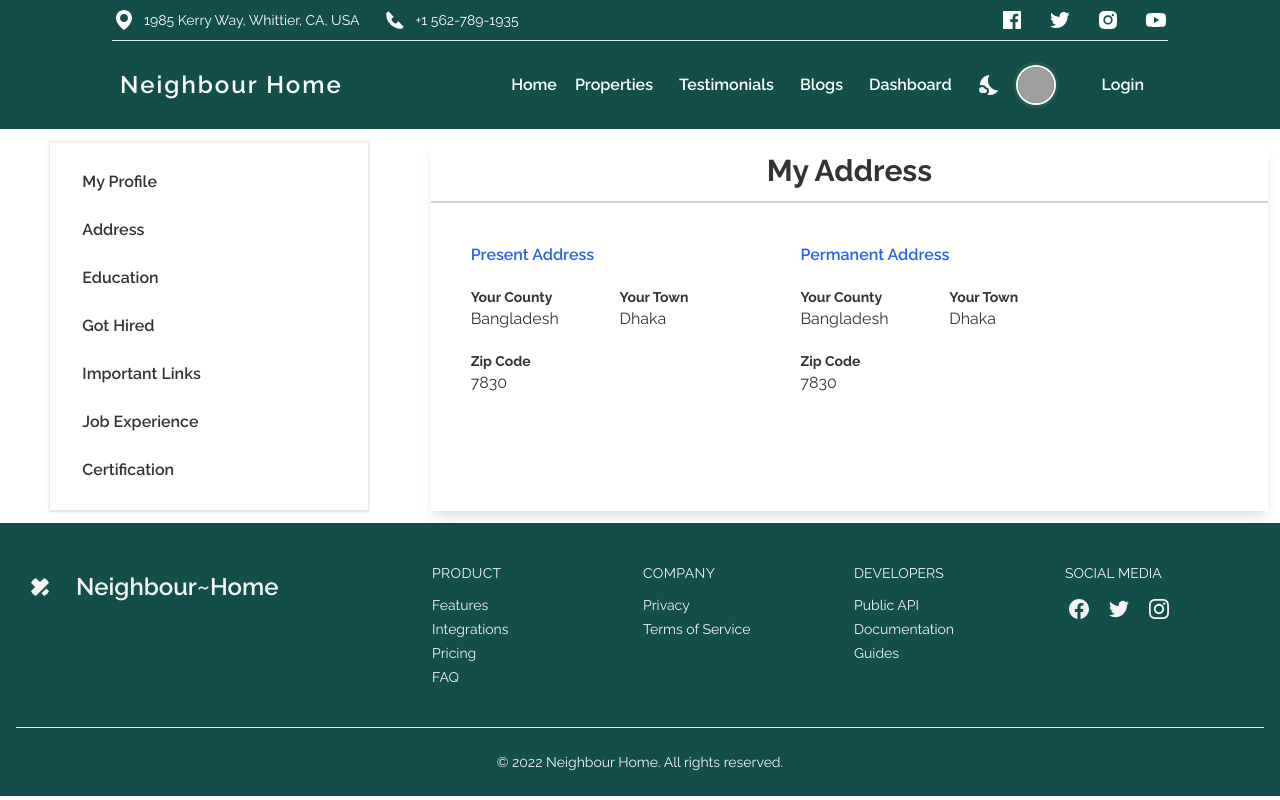
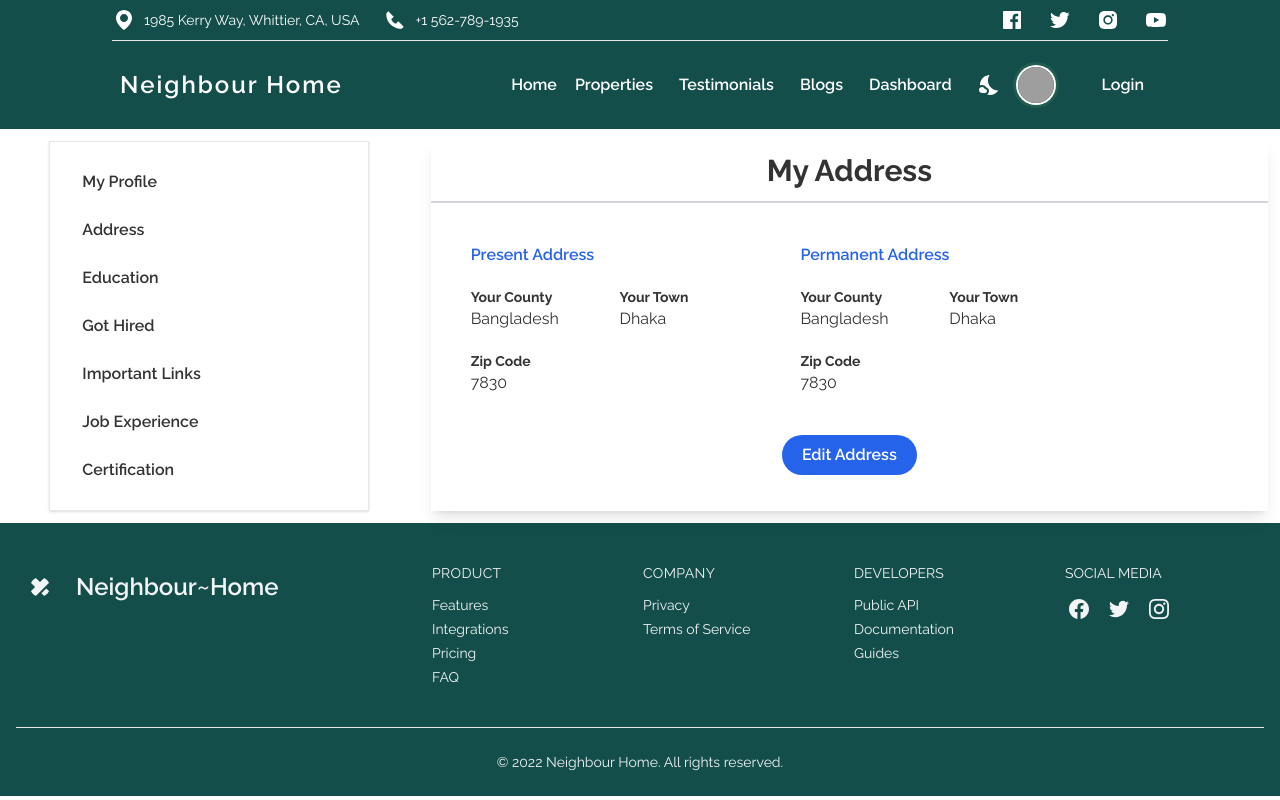
Before and after one commit to khanshorif331/neighbour-home, a React (Create React App) app: page /profile/address in a window 1280 px wide. Built offline with nearby package versions, Linux system fonts and the light colour scheme; no server answers; grey boxes are pictures that could not be loaded; a web font is replaced by a local one.

Commit message:
edit address button created

```diff
--- a/src/Pages/Profile/Address/Address.js
+++ b/src/Pages/Profile/Address/Address.js
@@ -40,6 +40,9 @@ const Address = () => {
                     </div>
                 </div>
             </div>
+                <div className='text-center'>
+                    <button className='bg-blue-600 font-semibold py-2 px-5 text-white rounded-full'>Edit Address</button>
+                </div>
         </section>
     );
 };
```
